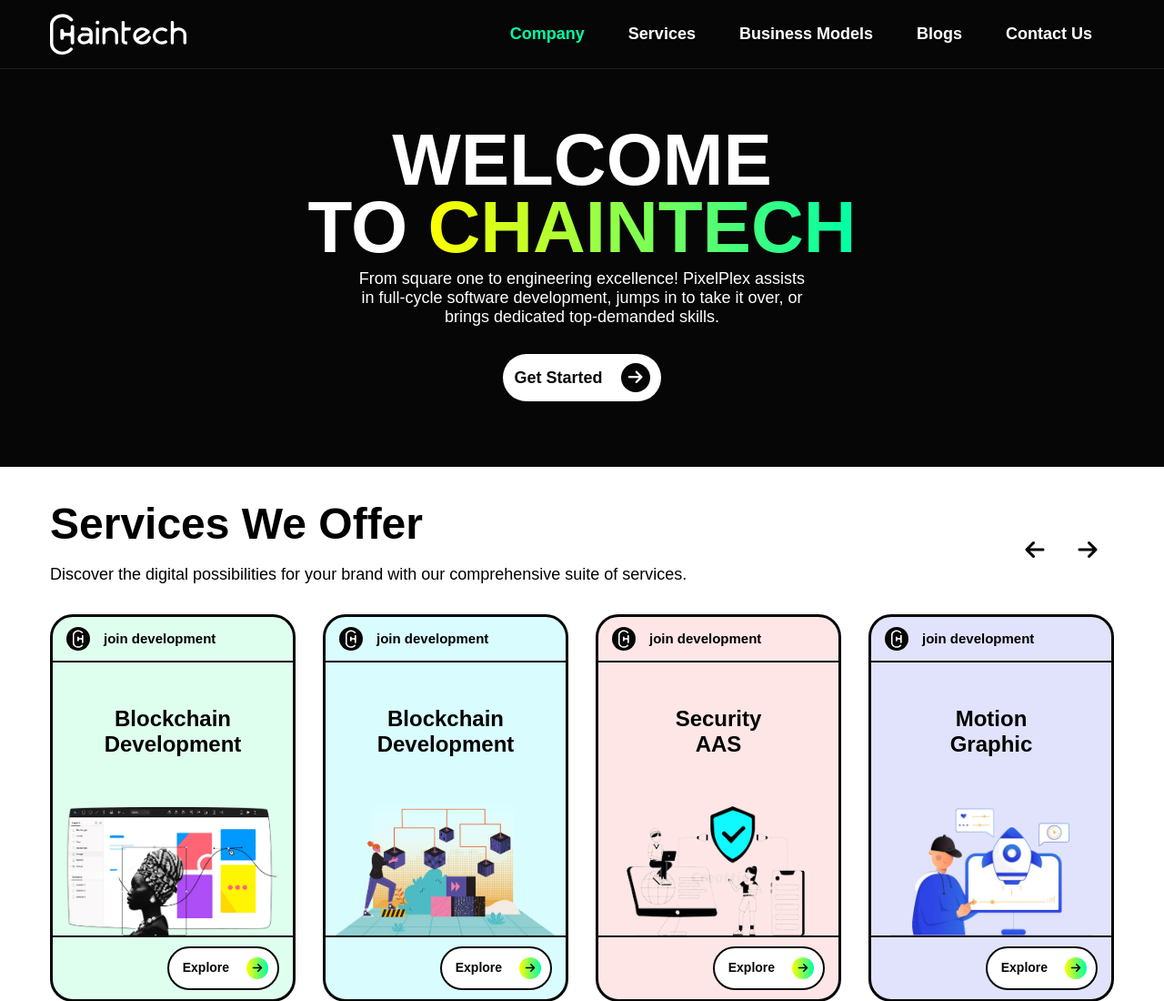
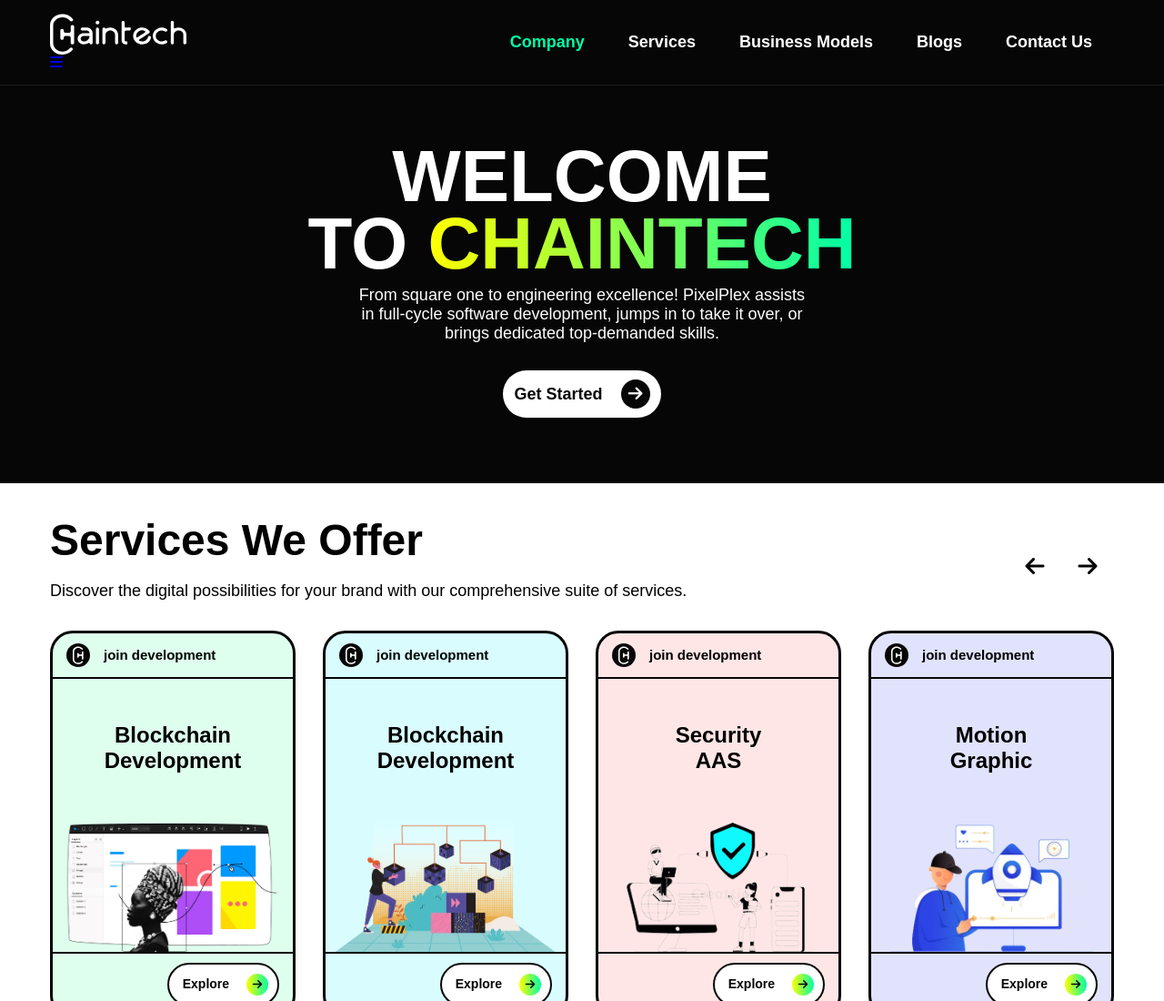
Before and after one commit to GotiJemish/Assignment, a plain HTML site: page index.html in a window 1280 px wide. Shown: the top 1100 px of the page at 91% size. Drawn offline with Linux system fonts and the light colour scheme.

Commit message:
Update index.html

```diff
--- a/index.html
+++ b/index.html
@@ -23,7 +23,10 @@
             <div class="header-inner">
 
                 <!-- Logo of the website -->
-                <a href="#" class="logo"><img src="./assets/images/logo.svg" alt="logo"></a>
+                <a href="#" class="logo">
+                    <img src="./assets/images/logo.svg" alt="logo">
+                    <i class="fa-solid fa-bars"></i>
+                </a>
 
                 <!-- Navigation menu links -->
                 <nav>
```
